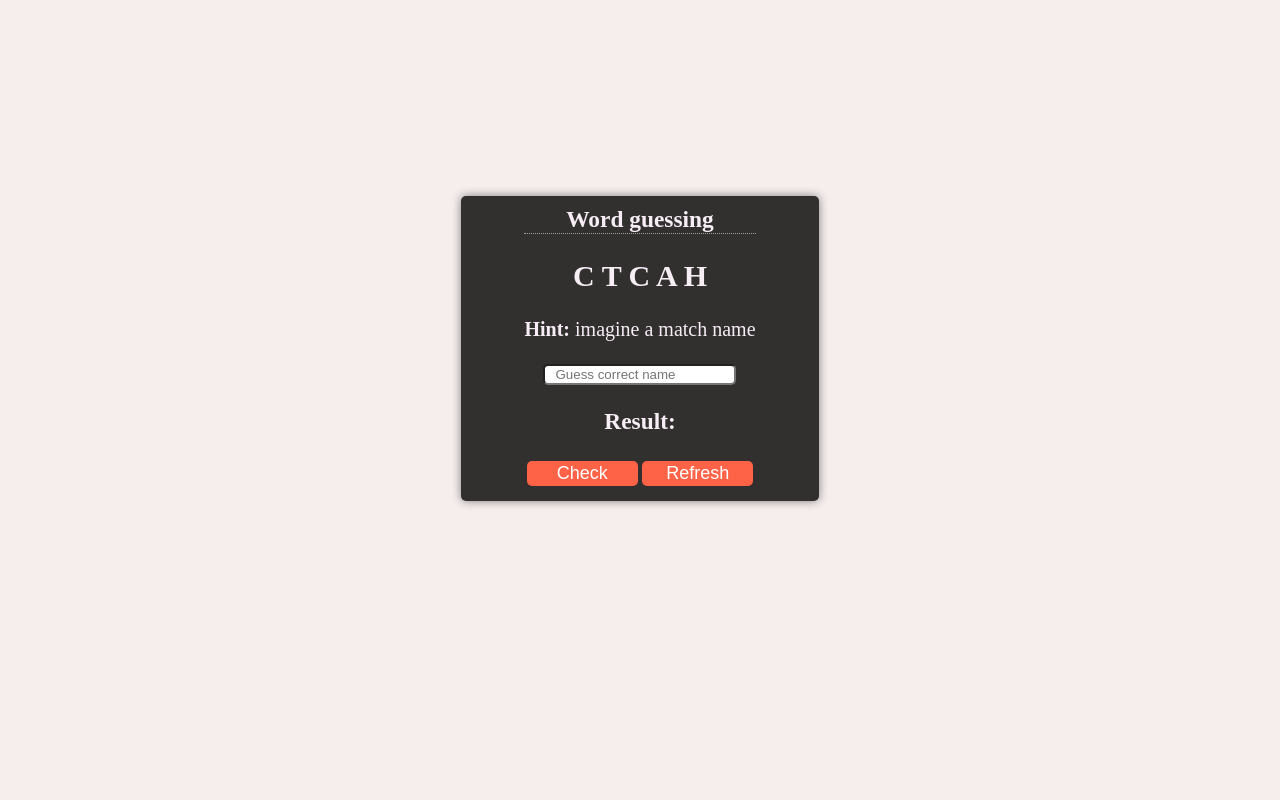
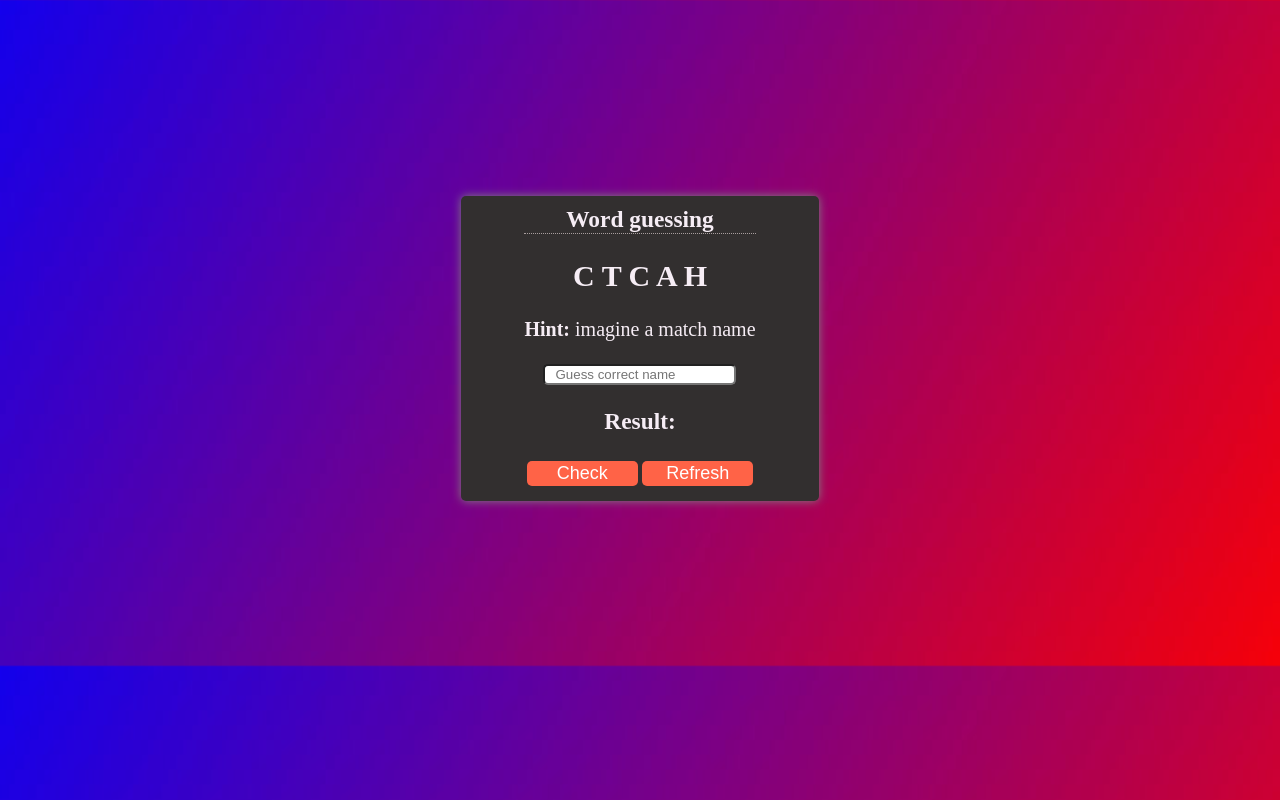
Before and after one commit to Sadanand09/icp-6-group-9-html-css-js-project-2, a plain HTML site: page pages/word-puzzle.html in a window 1280 px wide. Drawn offline with Linux system fonts and the light colour scheme.

Commit message:
added code

```diff
--- a/css/word-puzzle.css
+++ b/css/word-puzzle.css
@@ -5,11 +5,8 @@ body {
     background-color: rgb(246, 237, 237);
     align-items: center;
     min-height: 50vh;
-<<<<<<< HEAD
     background-image: url("/img/bg9.jpeg");
-=======
-    background-image: url("./../img/bg9.jpeg");
->>>>>>> f5bfba098eaef4b8dec6cf1129996a99815cdf65
+    /* background-image: url("./../img/bg9.jpeg"); */
     background-size: cover;
 }
 .home-logo{
```
